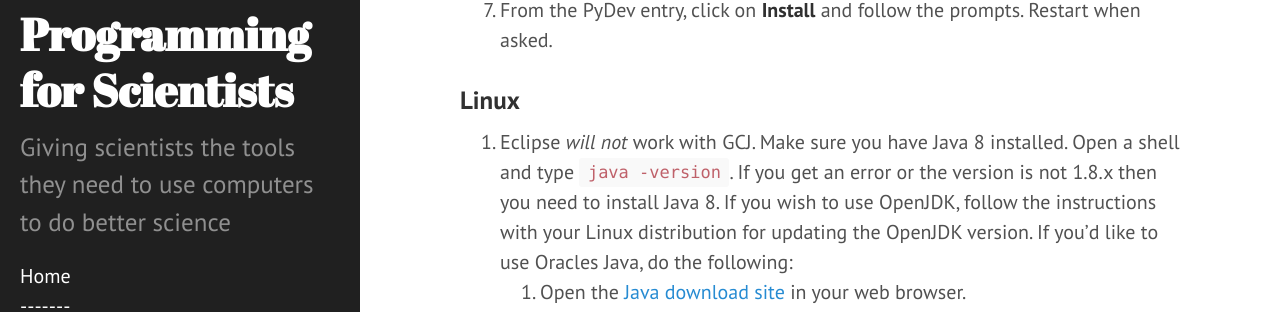
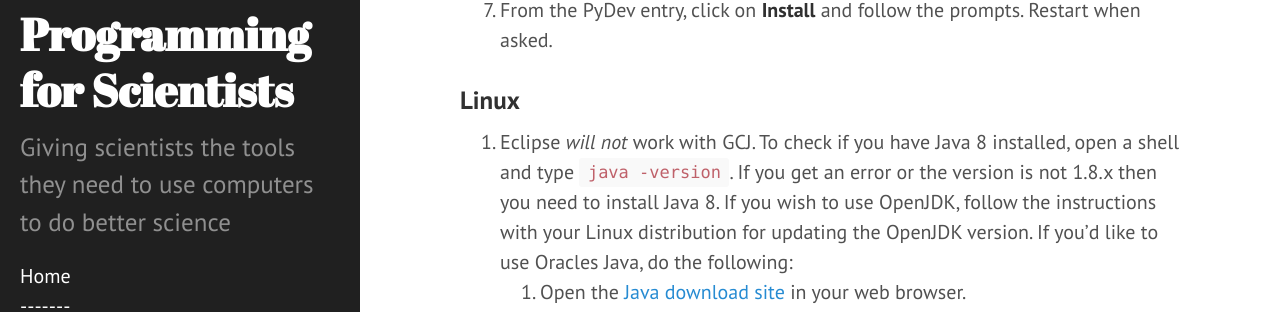
Before and after one commit to ornl-training/ornl-training.github.io, a Jekyll site: the page built from setup.md, in a window 1280 px wide and 900 px high, scrolled down 6010 px. Shown: the part 131-443 px from the top of the window. Built offline with Jekyll 4.4.1, drawn with Linux system fonts in a browser that asks for light colours.

Commit message:
Update setup.md

```diff
--- a/setup.md
+++ b/setup.md
@@ -209,7 +209,7 @@ already integrated with Eclipse.
 
 ### Linux
 
-1. Eclipse *will not* work with GCJ. Make sure you have Java 8 installed. Open a shell and type `java -version`.
+1. Eclipse *will not* work with GCJ. To check if you have Java 8 installed, open a shell and type `java -version`.
    If you get an error or the version is not 1.8.x then you need to install Java 8. If you wish to use OpenJDK,
    follow the instructions with your Linux distribution for updating the OpenJDK version. If you'd like to use
    Oracles Java, do the following:
```
